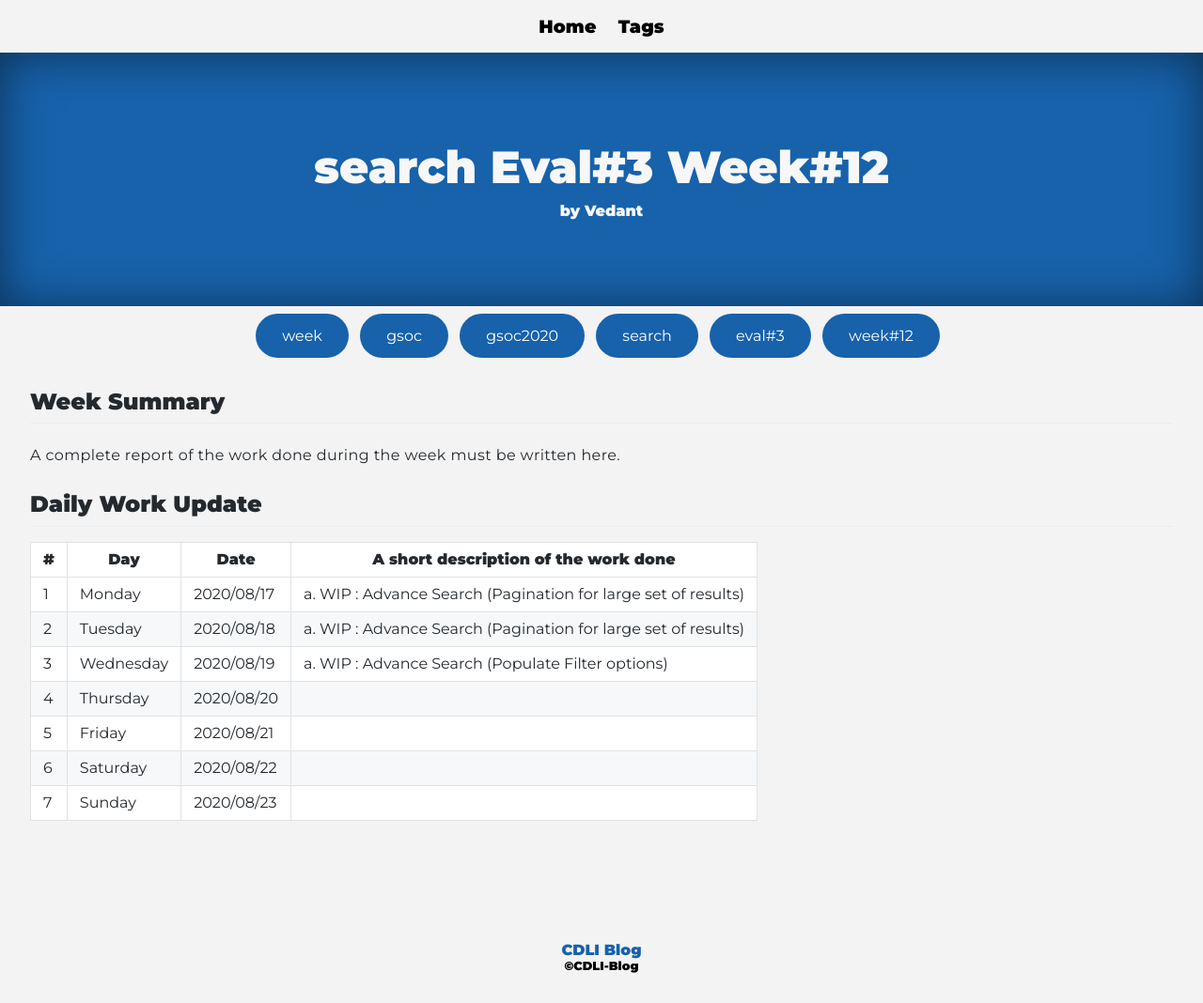
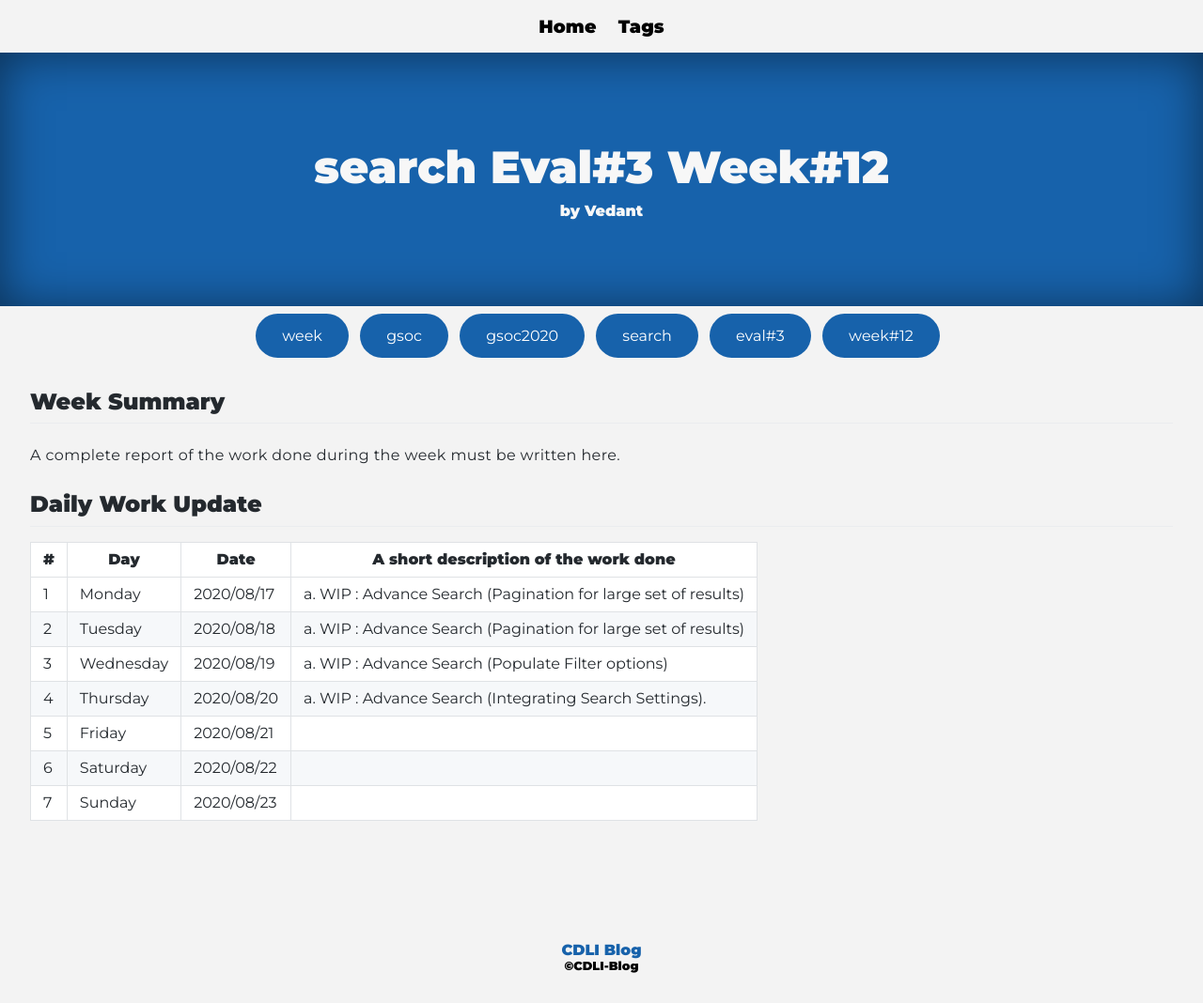
Before and after one commit to cdli-gh/blog, a Jekyll site: the page built from _blog/gsoc20/search/posts/14_week12.md, in a window 1280 px wide. Shown: the whole page at 94% size. Built offline with Jekyll 4.4.1, drawn with Linux system fonts in a browser that asks for light colours; Markdown is read by kramdown in place of the engine named in the settings.

Commit message:
Search : DailyUpdates 12:4

```diff
--- a/_blog/gsoc20/search/posts/14_week12.md
+++ b/_blog/gsoc20/search/posts/14_week12.md
@@ -17,7 +17,7 @@ A complete report of the work done during the week must be written here.
 |1   	| Monday 	|   2020/08/17	| a. WIP : Advance Search (Pagination for large set of results) 	|
 |2   	| Tuesday  	|   2020/08/18	|  a. WIP : Advance Search (Pagination for large set of results) 	|
 |3   	| Wednesday  	|  2020/08/19 	|  a. WIP : Advance Search (Populate Filter options) 	|
-|4   	| Thursday  	|   2020/08/20	|   	|
+|4   	| Thursday  	|   2020/08/20	|  a. WIP : Advance Search (Integrating Search Settings). 	|
 |5   	| Friday  	|   2020/08/21	|   	|
 |6   	| Saturday  	|   2020/08/22	|   	|
 |7   	| Sunday  	|   2020/08/23	|   	|
```
